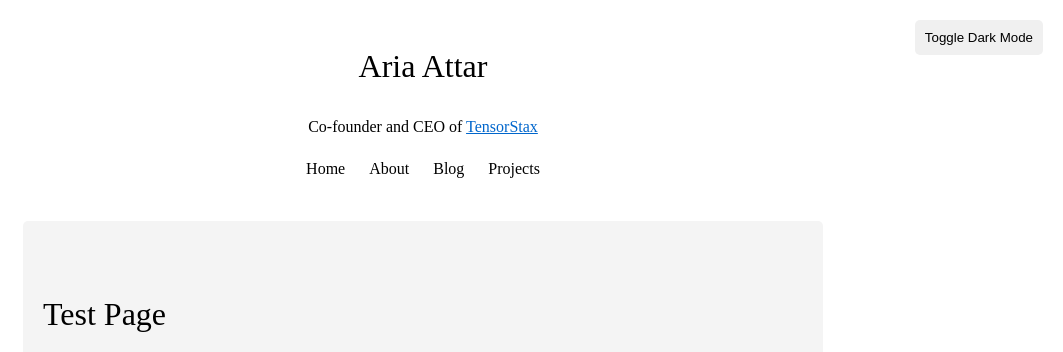
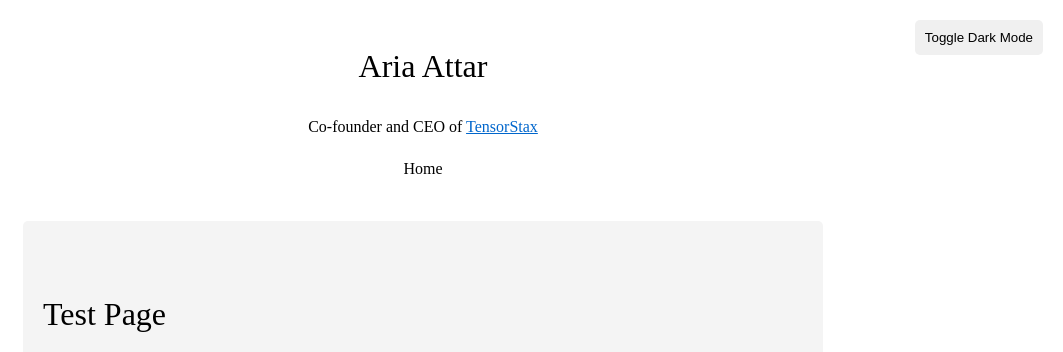
Before and after one commit to ariaattar/ariaattar.github.io, a Jekyll site: the page built from test.md, in a window 1280 px wide. Shown: the top 352 px of the page, without its empty margins (217-1280 px from the left). Built offline with Jekyll 4.4.1, drawn with Linux system fonts in a browser that asks for light colours.

Commit message:
Update default.html

```diff
--- a/_layouts/default.html
+++ b/_layouts/default.html
@@ -140,9 +140,6 @@
         <p>Co-founder and CEO of <a href="https://tensorstax.com" target="_blank">TensorStax</a></p>
         <nav>
             <a href="/">Home</a>
-            <a href="/about">About</a>
-            <a href="/blog">Blog</a>
-            <a href="/projects">Projects</a>
         </nav>
     </header>
 
```
